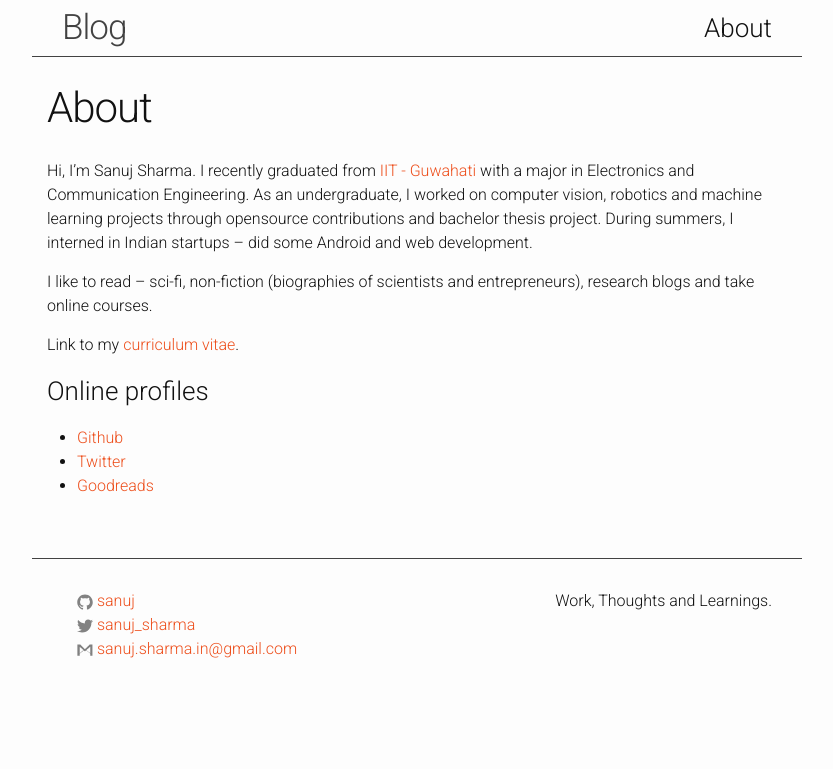
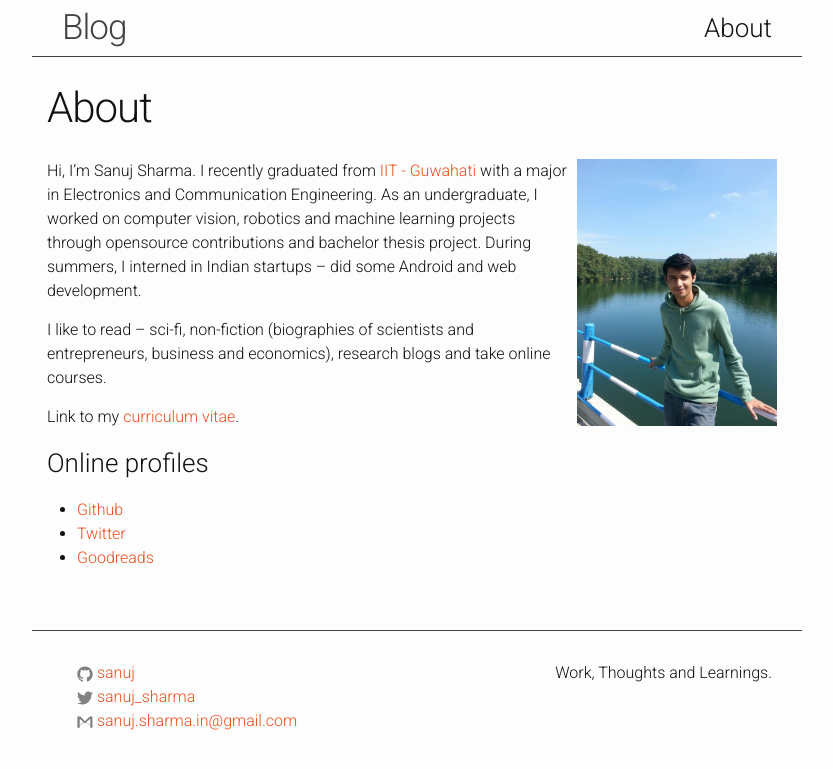
Before and after one commit to sanuj/sanuj.github.io, a Jekyll site: the page built from about.md, in a window 1280 px wide. Shown: the top 769 px of the page, without its empty margins (223-1056 px from the left). Built offline with Jekyll 4.4.1, drawn with Linux system fonts in a browser that asks for light colours.

Commit message:
add pic to about page

```diff
--- a/about.md
+++ b/about.md
@@ -4,9 +4,11 @@ title: About
 permalink: /about/
 ---
 
+<img align="right" hspace="10" width="200" src="/assets/sanuj.jpg">
+
 Hi, I'm Sanuj Sharma. I recently graduated from [IIT - Guwahati](http://www.iitg.ernet.in/) with a major in Electronics and Communication Engineering. As an undergraduate, I worked on computer vision, robotics and machine learning projects through opensource contributions and bachelor thesis project. During summers, I interned in Indian startups -- did some Android and web development.
 
-I like to read -- sci-fi, non-fiction (biographies of scientists and entrepreneurs), research blogs and take online courses.
+I like to read -- sci-fi, non-fiction (biographies of scientists and entrepreneurs, business and economics), research blogs and take online courses.
 
 Link to my [curriculum vitae](https://drive.google.com/open?id=0B7xfqVQgZv4td3BoVmIyM0h6ZkU).
 
```
Also changed, not shown: assets/sanuj.jpg (added).
